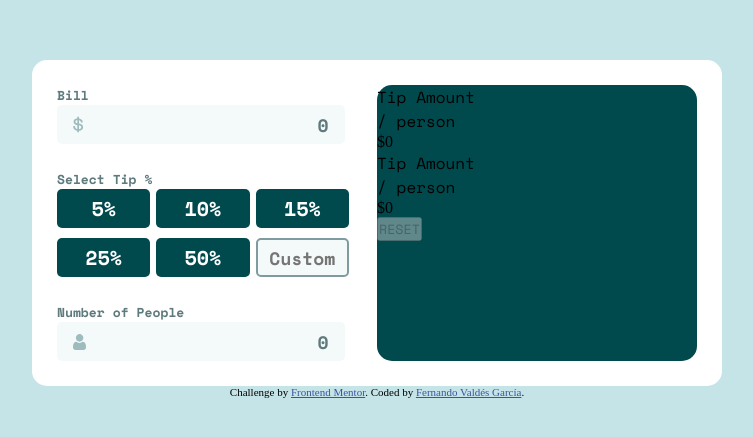
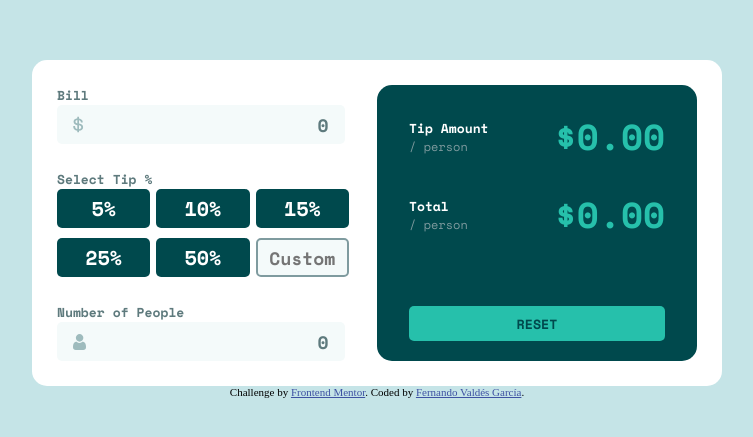
Before and after one commit to fvaldes0109/FM-Tip-Calculator-App, a React (Create React App) app: page / in a window 1280 px wide. Shown: the part 171-608 px from the top of the page, without its empty margins (263-1016 px from the left). Built offline with nearby package versions, Linux system fonts and the light colour scheme.

Commit message:
Add left styles

```diff
--- a/src/App.css
+++ b/src/App.css
@@ -27,12 +27,6 @@ main {
 
 .left {
     width: 45%;
-}
-
-.right {
-    width: 50%;
-    background-color: hsl(183, 100%, 15%);
-    border-radius: 15px;
 }
 
 .left p {
@@ -131,3 +125,54 @@ input {
 .error-input {
     border: 2px solid hsl(0, 100%, 72%);
 }
+
+.right {
+    width: 40%;
+    background-color: hsl(183, 100%, 15%);
+    border-radius: 15px;
+    padding: 0 5%;
+    color: white
+}
+
+.output-field {
+    display: flex;
+    align-items: center;
+    justify-content: space-between;
+    margin: 25px 0;
+}
+
+.price {
+    color:hsl(172, 67%, 45%);
+    font-size: 36px;
+    font-weight: 700;
+}
+
+.amount {
+    font-size: 13px;
+    font-weight: 700;
+}
+
+.person {
+    font-size: 12px;
+    color:hsl(186, 14%, 56%);
+}
+
+button {
+    width: 100%;
+    position: relative;
+    top: 40px;
+    height: 35px;
+    color: hsl(183, 100%, 15%);
+    background-color: hsl(172, 67%, 45%);
+    border: 0;
+    border-radius: 5px;
+    font-weight: 700;
+}
+
+button:hover {
+    cursor: pointer;
+}
+
+button:active {
+    background-color: hsl(185, 41%, 84%);
+}
--- a/src/components/Calculator.jsx
+++ b/src/components/Calculator.jsx
@@ -13,8 +13,8 @@ export default class Calculator extends React.Component {
             tip: null,
             people: null,
             inputPeople: null,
-            totalTip: 0.00,
-            totalBill: 0.00,
+            totalTip: Number(0.00).toFixed(2),
+            totalBill: Number(0.00).toFixed(2),
             activeTip: -1,
         }
 
@@ -35,6 +35,9 @@ export default class Calculator extends React.Component {
             // console.log(bill, prevBill);
             totalTip = Number.isFinite(totalTip) ? totalTip : 0.00;
             totalBill = Number.isFinite(totalBill) ? totalBill : 0.00;
+
+            totalTip = Number(totalTip).toFixed(2);
+            totalBill = Number(totalBill).toFixed(2);
 
             this.setState({ totalTip, totalBill });
         }
@@ -100,18 +103,18 @@ export default class Calculator extends React.Component {
                             <p className="amount">Tip Amount</p>
                             <p className="person">/ person</p>
                         </div>
-                        <div className="price">
+                        <p className="price">
                             ${totalTip}
-                        </div>
+                        </p>
                     </div>
                     <div className="output-field">
                         <div className="texts">
-                            <p className="amount">Tip Amount</p>
+                            <p className="amount">Total</p>
                             <p className="person">/ person</p>
                         </div>
-                        <div className="price">
+                        <p className="price">
                             ${totalBill}
-                        </div>
+                        </p>
                     </div>
                     <button className="reset" onClick={this.resetData} disabled={buttonDisabled}>
                         RESET
```
